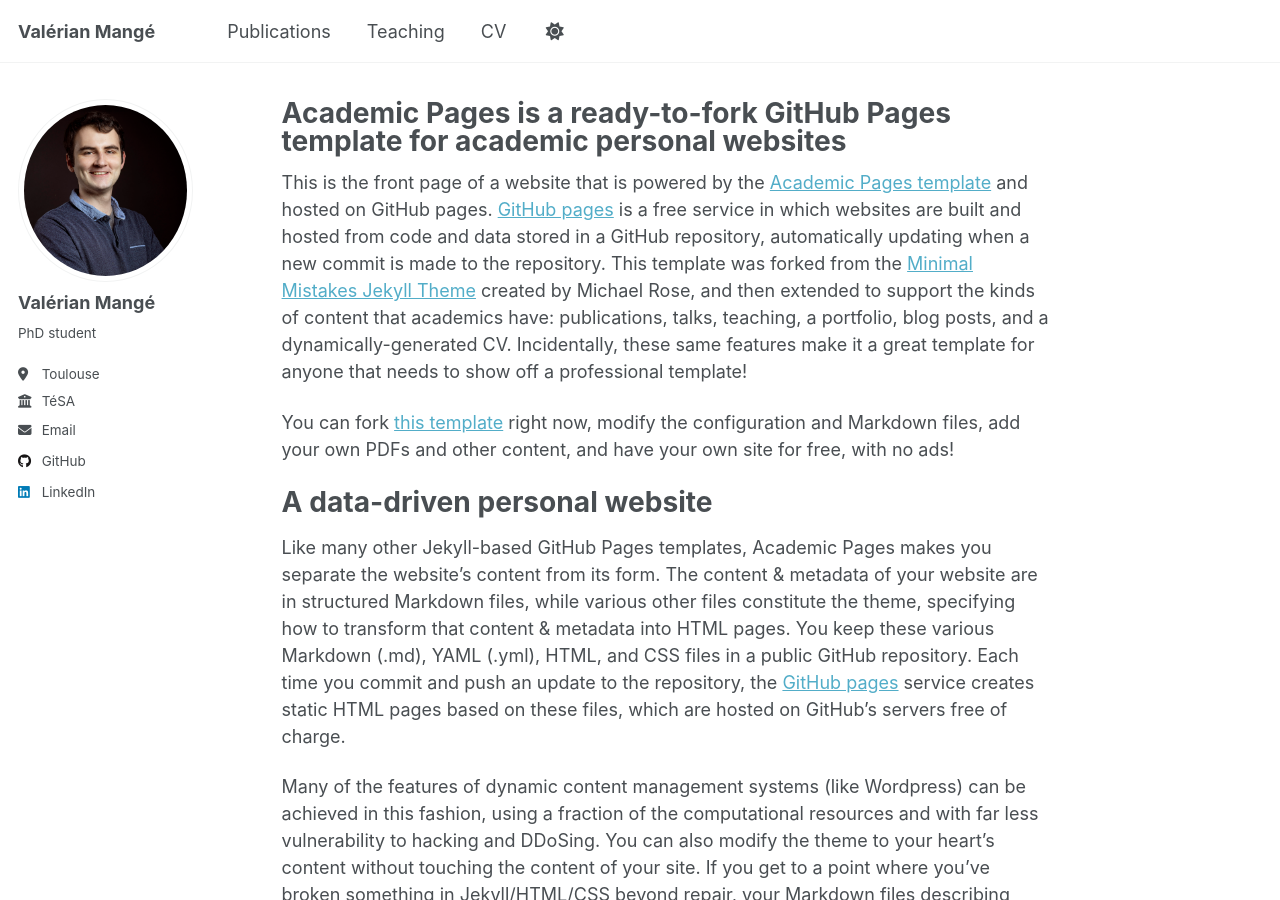
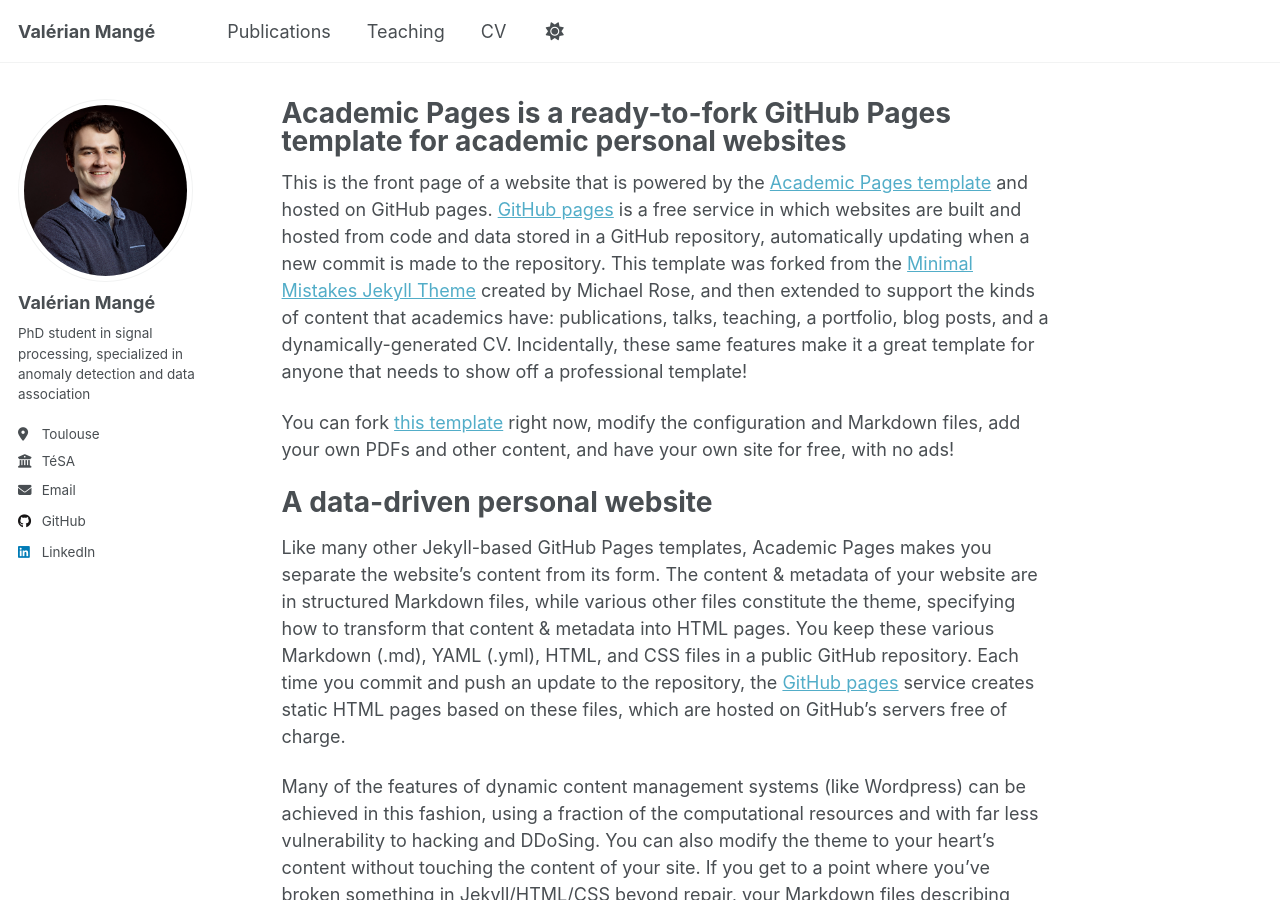
Before and after one commit to ValMang/ValMang.github.io, a Jekyll site: the page built from _pages/about.md, in a window 1280 px wide and 900 px high. Built offline with Jekyll 4.4.1, drawn with Linux system fonts in a browser that asks for light colours; a script that is not in the unit is left out.

Commit message:
Update _config.yml

```diff
--- a/_config.yml
+++ b/_config.yml
@@ -26,7 +26,7 @@ author:
   avatar           : "CH5_7045.jpg"
   name             : "Valérian Mangé"
   pronouns         : # example: "she/her"
-  bio              : "PhD student"
+  bio              : "PhD student in signal processing, specialized in anomaly detection and data association"
   location         : "Toulouse"
   employer         : "TéSA"
   uri              : # URL
```
